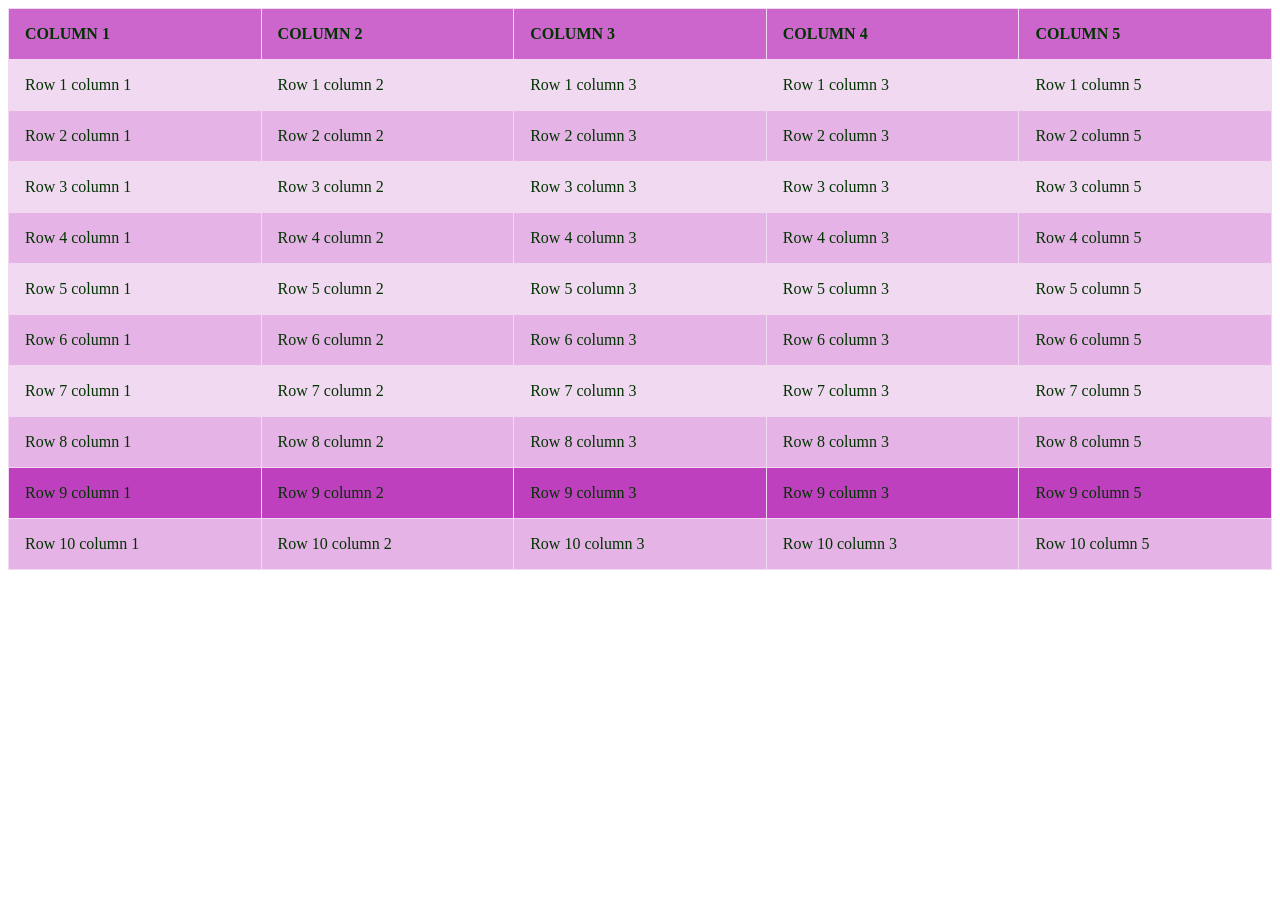
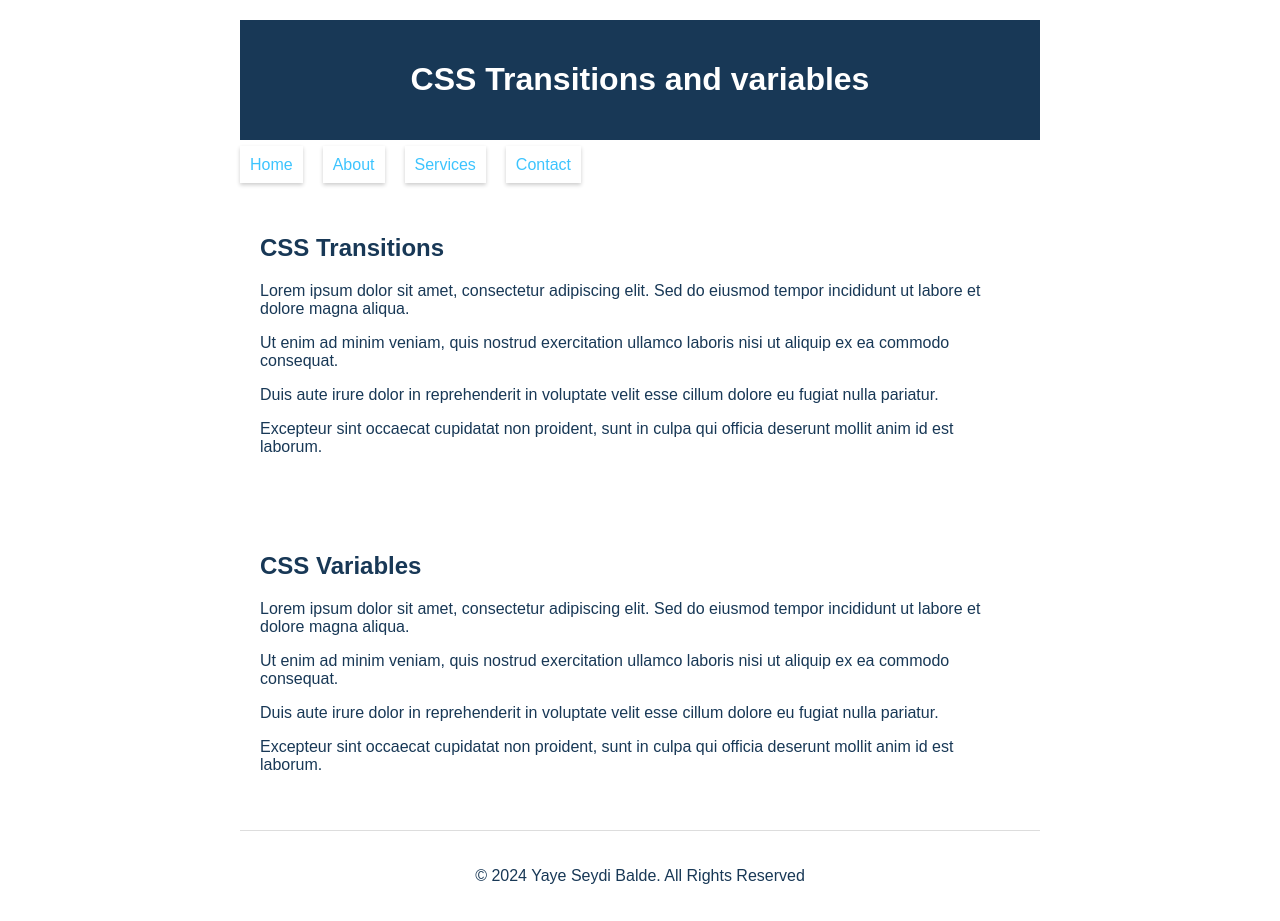
Before and after one commit to yayeseydi/ACIT1620-Lab4, a plain HTML site: page index.html in a window 1280 px wide. Before the commit the page ends 800 px from the top, so only its background shows below. Drawn offline with Linux system fonts and the light colour scheme.

Commit message:
initial commit

```diff
--- a/css/styles.css
+++ b/css/styles.css
@@ -1,40 +1,77 @@
 :root {
-    --base-color: 300, 50%;
+    --base-color: #183856; /* Blue */
+    --header-text-color: #fff; /* White */
+    --nav-text-color: #ebedf0; /* Darker shade for navigation text */
+    --nav-hover-scale: 1.1;
+    --nav-shadow-size: 2px;
+    --content-heading-color: #fff; /* Darker shade for section headings */
+    --content-paragraph-color: #fff; /* Even darker shade for section paragraphs */
 }
 
-table {
-    table-layout: fixed;
-    width: 100%;
-    border-collapse: collapse;
-    border: 1px solid hsl(var(--base-color), 90%);
+
+
+body {
+    margin: 0;
+    font-family: Arial, sans-serif;
 }
 
-th,
-td {
-    padding: 1rem;
-    border: 1px solid hsl(var(--base-color), 90%);
-    color: hsl(120, 100%, 10%);
+.wrapper {
+    max-width: 800px;
+    margin: 0 auto;
+    padding: 20px;
 }
 
-th {
-    text-align: left;
-    text-transform: uppercase;
-    font-weight:900;
+header {
+    background-color: var(--base-color);
+    color: rgb(255, 255, 255);
+    text-align: center;
+    padding: 20px;
 }
 
-tr:nth-child(odd):not(:nth-child(1)) {
-    background: hsl(var(--base-color), 80%);
+nav ul {
+    list-style-type: none;
+    padding: 0;
+    margin: 1;
+    display: flex;
 }
 
-tr:nth-child(even){
-    background: hsl(var(--base-color), 90%);
+nav ul li {
+    margin-right: 20px;
 }
 
-tr:first-child {
-    background: hsl(var(--base-color), 60%);
-    /* color: hsl(200, 100%, 50%); */
+nav ul li a {
+    text-decoration: none;
+    color: #3dc4fe; /* Darker shade of base color */
+    padding: 10px;
+    transition: all 0.3s ease;
+    box-shadow: 0 2px 4px rgba(0, 0, 0, 0.2);
 }
 
-tr:nth-child(5n) {
-    background: hsl(var(--base-color), 50%);
+nav ul li a:hover {
+    transform: scale(1.1);
+    box-shadow: 0 4px 8px rgba(0,0,0,0.2);
 }
+
+.content-section {
+    margin-top: 20px;
+    padding: 20px;
+    color: var(--content-heading-color);
+    color: #183856; /* Darker shade of base color */
+
+
+}
+
+.content-section:hover {
+    background-color:#183856; /* Lighter shade of base color */
+    color: #fff; /* Darker shade of base color */
+    transition: all 0.3s ease;
+    padding: 30px;
+}
+
+footer {
+    margin-top: 20px;
+    text-align: center;
+    border-top: 1px solid #ddd; /* Lighter shade of base color */
+    padding-top: 20px;
+    color: #183856; /* Darker shade of base color */
+}
--- a/index.html
+++ b/index.html
@@ -4,87 +4,38 @@
     <meta charset="UTF-8">
     <meta name="viewport" content="width=device-width, initial-scale=1.0">
     <title>CSS selectors and variables</title>
-    <link rel="stylesheet" href="css/styles.css">
+    <link rel="stylesheet" href="css\styles.css">
 </head>
 <body>
-    <table>
-        <tr>
-            <th>Column 1</th>
-            <th>Column 2</th>
-            <th>Column 3</th>
-            <th>Column 4</th>
-            <th>Column 5</th>
-        </tr>
-        <tr>
-            <td>Row 1 column 1</td>
-            <td>Row 1 column 2</td>
-            <td>Row 1 column 3</td>
-            <td>Row 1 column 3</td>
-            <td>Row 1 column 5</td>
-        </tr>
-        <tr>
-            <td>Row 2 column 1</td>
-            <td>Row 2 column 2</td>
-            <td>Row 2 column 3</td>
-            <td>Row 2 column 3</td>
-            <td>Row 2 column 5</td>
-        </tr>
-        <tr>
-            <td>Row 3 column 1</td>
-            <td>Row 3 column 2</td>
-            <td>Row 3 column 3</td>
-            <td>Row 3 column 3</td>
-            <td>Row 3 column 5</td>
-        </tr>
-        <tr>
-            <td>Row 4 column 1</td>
-            <td>Row 4 column 2</td>
-            <td>Row 4 column 3</td>
-            <td>Row 4 column 3</td>
-            <td>Row 4 column 5</td>
-        </tr>
-        <tr>
-            <td>Row 5 column 1</td>
-            <td>Row 5 column 2</td>
-            <td>Row 5 column 3</td>
-            <td>Row 5 column 3</td>
-            <td>Row 5 column 5</td>
-        </tr>
-        <tr>
-            <td>Row 6 column 1</td>
-            <td>Row 6 column 2</td>
-            <td>Row 6 column 3</td>
-            <td>Row 6 column 3</td>
-            <td>Row 6 column 5</td>
-        </tr>
-        <tr>
-            <td>Row 7 column 1</td>
-            <td>Row 7 column 2</td>
-            <td>Row 7 column 3</td>
-            <td>Row 7 column 3</td>
-            <td>Row 7 column 5</td>
-        </tr>
-        <tr>
-            <td>Row 8 column 1</td>
-            <td>Row 8 column 2</td>
-            <td>Row 8 column 3</td>
-            <td>Row 8 column 3</td>
-            <td>Row 8 column 5</td>
-        </tr>
-        <tr>
-            <td>Row 9 column 1</td>
-            <td>Row 9 column 2</td>
-            <td>Row 9 column 3</td>
-            <td>Row 9 column 3</td>
-            <td>Row 9 column 5</td>
-        </tr>
-        <tr>
-            <td>Row 10 column 1</td>
-            <td>Row 10 column 2</td>
-            <td>Row 10 column 3</td>
-            <td>Row 10 column 3</td>
-            <td>Row 10 column 5</td>
-        </tr>
-    </table>
+  <div class="wrapper">
+        <header>
+            <h1>CSS Transitions and variables</h1>
+        </header>
+        <nav>
+            <ul>
+                <li><a href="#">Home</a></li>
+                <li><a href="#">About</a></li>
+                <li><a href="#">Services</a></li>
+                <li><a href="#">Contact</a></li>
+            </ul>
+        </nav>
+        <section class="content-section">
+            <h2>CSS Transitions</h2>
+            <p>Lorem ipsum dolor sit amet, consectetur adipiscing elit. Sed do eiusmod tempor incididunt ut labore et dolore magna aliqua.</p>
+            <p>Ut enim ad minim veniam, quis nostrud exercitation ullamco laboris nisi ut aliquip ex ea commodo consequat.</p>
+            <p>Duis aute irure dolor in reprehenderit in voluptate velit esse cillum dolore eu fugiat nulla pariatur.</p>
+            <p>Excepteur sint occaecat cupidatat non proident, sunt in culpa qui officia deserunt mollit anim id est laborum.</p>
+        </section>
+        <section class="content-section">
+            <h2>CSS Variables</h2>
+            <p>Lorem ipsum dolor sit amet, consectetur adipiscing elit. Sed do eiusmod tempor incididunt ut labore et dolore magna aliqua.</p>
+            <p>Ut enim ad minim veniam, quis nostrud exercitation ullamco laboris nisi ut aliquip ex ea commodo consequat.</p>
+            <p>Duis aute irure dolor in reprehenderit in voluptate velit esse cillum dolore eu fugiat nulla pariatur.</p>
+            <p>Excepteur sint occaecat cupidatat non proident, sunt in culpa qui officia deserunt mollit anim id est laborum.</p>
+        </section>
+        <footer>
+            <p>&copy; 2024 Yaye Seydi Balde. All Rights Reserved</p>
+        </footer>
+    </div>
 </body>
 </html>
```
